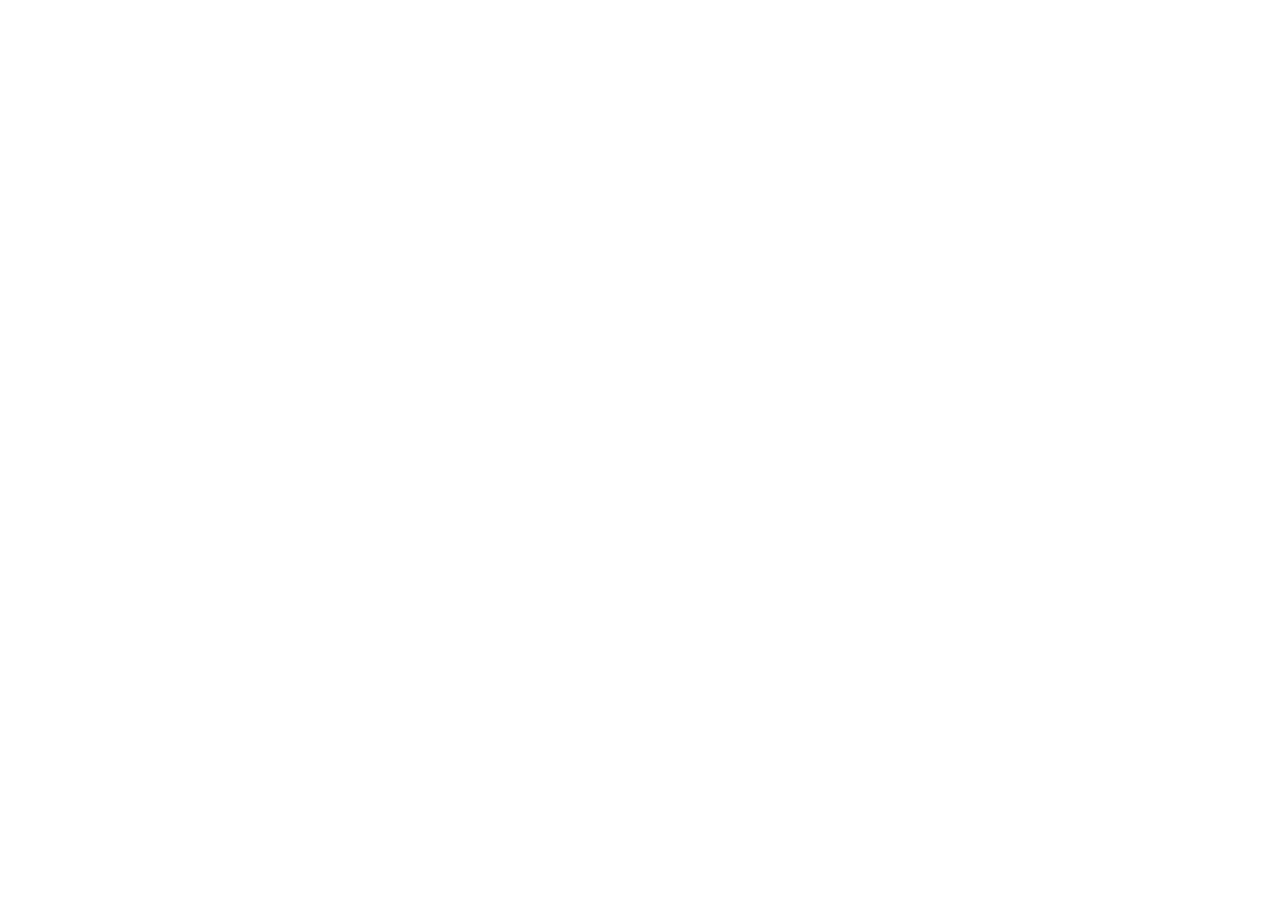
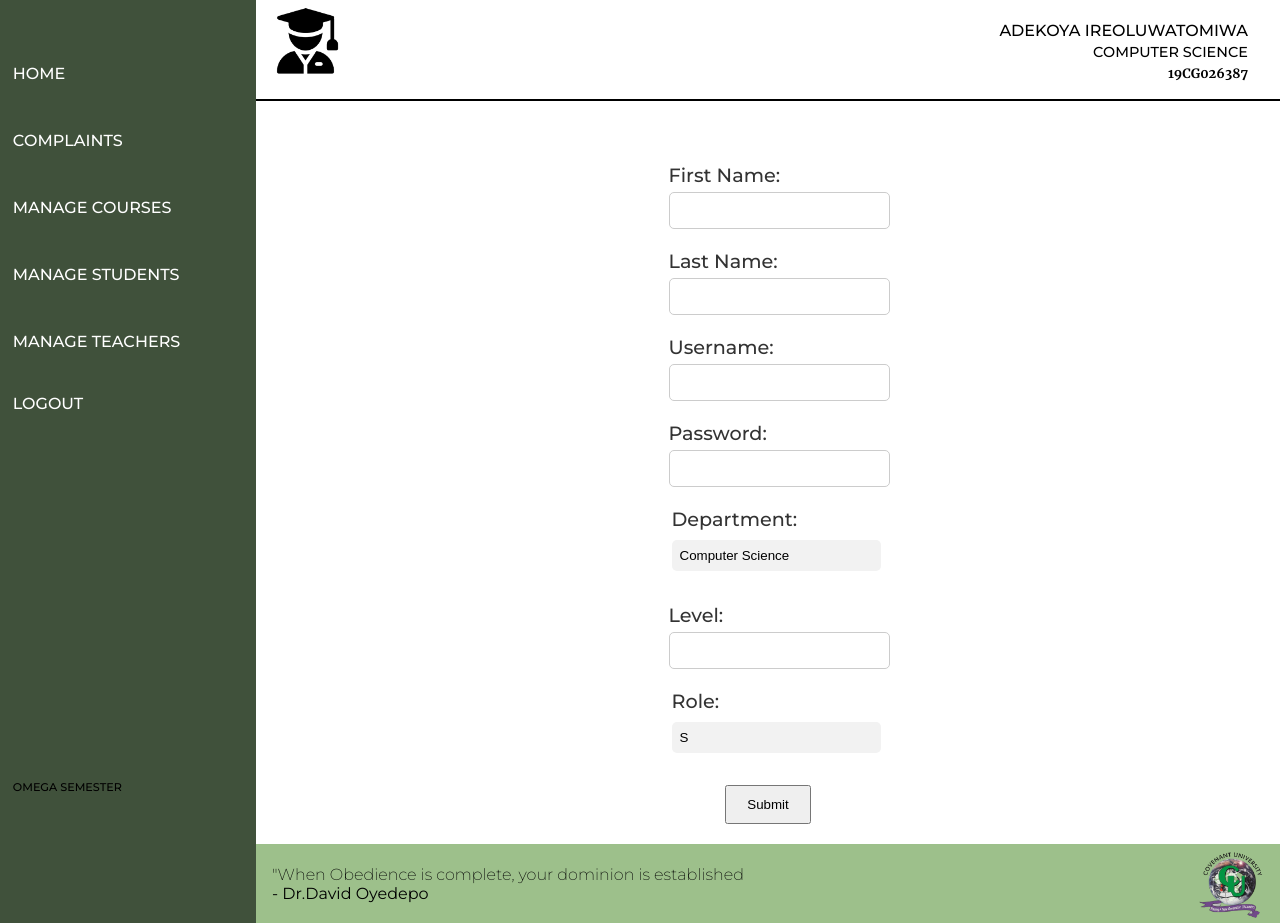
Before and after one commit to koyaboy/Student-Attendance-System-RFID, a React (Create React App) app in the folder frontend/: page /admin/addstudent in a window 1280 px wide. Before the commit this address had no page. Before the commit the page ends 800 px from the top, so only its background shows below. Built offline with nearby package versions, Linux system fonts and the light colour scheme; sample sign-in values are in the browser's storage.

Commit message:
Create New Users
App now has the ability to create new users and update the database

```diff
--- a/frontend/src/App.jsx
+++ b/frontend/src/App.jsx
@@ -25,7 +25,9 @@ import Complaints from "./pages/Admin/Complaints"
 import ManageCourses from "./pages/Admin/ManageCourses"
 import ManageStudents from "./pages/Admin/ManageStudents"
 import ManageTeachers from "./pages/Admin/ManageTeachers"
-
+import AddCourse from "./pages/Admin/AddCourse"
+import AddStudent from "./pages/Admin/AddStudent"
+import AddTeacher from "./pages/Admin/AddTeacher"
 
 function App() {
   const { user } = useAuthContext();
@@ -76,6 +78,10 @@ function App() {
             <Route path="/admin/managecourses" element={<ManageCourses />} />
             <Route path="/admin/managestudents" element={<ManageStudents />} />
             <Route path="/admin/manageteachers" element={<ManageTeachers />} />
+            <Route path="/admin/addcourse" element={<AddCourse />} />
+            <Route path="/admin/addstudent" element={<AddStudent />} />
+            <Route path="/admin/addteacher" element={<AddTeacher />} />
+
           </Route>
         ) : (
           <Route path="*" element={<Navigate to="/login" replace />} />
--- a/frontend/src/pages/Admin/AddCourse.jsx
+++ b/frontend/src/pages/Admin/AddCourse.jsx
@@ -2,7 +2,7 @@ import React from "react";
 import { useState } from "react";
 import axios from "axios"
 import { useAuthContext } from "../../hooks/useAuthContext"
-
+import "../../styles/Admin/AddCourse.css"
 export default function ManageCourses() {
 
     const [department, setDepartment] = useState("Computer Science")
@@ -48,54 +48,69 @@ export default function ManageCourses() {
     }
 
     return (
-        <div className="">
+        <div className="add-courses-wrapper">
             <form onSubmit={handleSubmit}>
-                <div className="message">
-                    {success && <div>Course Successfully Created</div>}
-                    {error && <div>All fields must be completed !!!</div>}
+                <div className="add-courses-message">
+                    {success && <div className="add-courses-success">Course Successfully Created</div>}
+                    {error && <div className="add-courses-error">All fields must be completed !!!</div>}
                 </div>
 
-                <label>Department</label>
+                <div className="add-courses-group">
+                    <label className="add-courses-label">Department:</label>
                     <input
                         type="text"
                         name="department"
                         value={department}
+                        className="add-courses-input"
+                        onChange={e => setDepartment(e.target.value)}
                     />
+                </div>
 
-                <label>Course Title</label>
+                <div className="add-courses-group">
+                    <label className="add-courses-label">Course Title:</label>
                     <input
                         type="text"
                         name="title"
-                    onChange={(e) => setTitle(e.target.value)}
                         value={title}
+                        className="add-courses-input"
+                        onChange={e => setTitle(e.target.value)}
                     />
+                </div>
 
-                <label>Course Code</label>
+                <div className="add-courses-group">
+                    <label className="add-courses-label">Course Code:</label>
                     <input
                         type="text"
                         name="code"
-                    onChange={(e) => setCode(e.target.value)}
                         value={code}
+                        className="add-courses-input"
+                        onChange={e => setCode(e.target.value)}
+                    />
+                </div>
 
-                />
-
-                <label>Course Description</label>
+                <div className="add-courses-group">
+                    <label className="add-courses-label">Course Description:</label>
                     <input
                         type="text"
                         name="description"
-                    onChange={(e) => setDescription(e.target.value)}
                         value={description}
+                        className="add-courses-input"
+                        onChange={e => setDescription(e.target.value)}
                     />
+                </div>
 
-                <label>Course Instructor</label>
+                <div className="add-courses-group">
+                    <label className="add-courses-label">Course Instructor:</label>
                     <input
                         type="text"
                         name="instructor"
-                    onChange={(e) => setInstructor(e.target.value)}
                         value={instructor}
+                        className="add-courses-input"
+                        onChange={e => setInstructor(e.target.value)}
                     />
+                </div>
 
-                <button>Submit</button>
+                <button className="add-courses-submit">Submit</button>
             </form>
         </div>
     )
--- a/frontend/src/pages/Admin/AddStudent.jsx
+++ b/frontend/src/pages/Admin/AddStudent.jsx
@@ -1,5 +1,8 @@
 import React from "react";
 import { useState } from "react"
+import "../../styles/Admin/AddStudent.css"
+import axios from "axios";
+import { useAuthContext } from "../../hooks/useAuthContext"
 
 export default function ManageStudents() {
 
@@ -7,63 +10,134 @@ export default function ManageStudents() {
     const [lastname, setLastName] = useState("")
     const [username, setUserName] = useState("")
     const [password, setPassword] = useState("")
+    const [level, setLevel] = useState("")
     const [department, setDepartment] = useState("Computer Science")
     const [role, setRole] = useState("S")
 
+    const [success, setSuccess] = useState(false)
+    const [error, setError] = useState(false)
+
+    const { user } = useAuthContext()
+
+    function handleSubmit(e) {
+        e.preventDefault()
+
+        axios.post("http://localhost:4000/admin/addStudent", {
+            firstname,
+            lastname,
+            username,
+            password,
+            level,
+            department,
+            role
+        }, {
+            headers: {
+                Authorization: `Bearer ${user.token}`
+            }
+        })
+            .then(res => {
+                setFirstName("")
+                setLastName("")
+                setUserName("")
+                setPassword("")
+                setLevel("")
+                setSuccess(true)
+                setError(false)
+                console.log(res)
+            })
+            .catch(err => {
+                setError(true)
+                setSuccess(false)
+                console.log(err)
+            })
+    }
     return (
-        <>
-            <h2>Manage Students</h2>
-
-            <form>
-                <label>First Name:</label>
+        <div className="add-student">
+            <div className="add-student-message">
+                {success && <div className="add-student-success">Student Successfully Created</div>}
+                {error && <div className="add-student-error">All fields must be completed !!!</div>}
+            </div>
+            <form onSubmit={handleSubmit}>
+                <div className="add-student-group">
+                    <label className="add-student-label">First Name:</label>
                     <input
                         type="text"
                         name="firstname"
+                        value={firstname}
                         onChange={(e) => setFirstName(e.target.value)}
+                        className="add-student-input"
                     />
+                </div>
 
-
-                <label>Last Name:</label>
+                <div className="add-student-group">
+                    <label className="add-student-label">Last Name:</label>
                     <input
                         type="text"
                         name="lastname"
+                        value={lastname}
                         onChange={(e) => setLastName(e.target.value)}
+                        className="add-student-input"
                     />
+                </div>
 
-                <label>Username:</label>
+                <div className="add-student-group">
+                    <label className="add-student-label">Username:</label>
                     <input
                         type="text"
                         name="username"
+                        value={username}
                         onChange={(e) => setUserName(e.target.value)}
+                        className="add-student-input"
                     />
+                </div>
 
+                <div className="add-student-group">
+                    <label className="add-student-label">Password:</label>
+                    <input
+                        type="password"
+                        name="password"
+                        value={password}
+                        onChange={(e) => setPassword(e.target.value)}
+                        className="add-student-input"
+                    />
+                </div>
 
-                <label>Password:</label>
-                <input
-                    type="text"
-                    name="password"
-                    onChange={(e) => setPassword(e.target.value)}
-
-                />
-
-
-                <label>Department:</label>
+                <div className="add-student-group">
+                    <label className="add-student-label">Department:</label>
                     <input
                         type="text"
                         name="department"
                         value={department}
+                        className="add-student-input"
+                        readOnly
                     />
+                </div>
 
-                <label>Role:</label>
+                <div className="add-student-group">
+                    <label className="add-student-label">Level:</label>
+                    <input
+                        type="text"
+                        name="level"
+                        value={level}
+                        className="add-student-input"
+                        onChange={(e) => setLevel(e.target.value)}
+                    />
+                </div>
+
+                <div className="add-student-group">
+                    <label className="add-student-label">Role:</label>
                     <input
                         type="text"
                         name="role"
                         value={role}
+                        className="add-student-input"
+                        readOnly
                     />
+                </div>
 
-
+                <button className="add-student-submit">Submit</button>
             </form>
-        </>
+        </div>
 
     )
 }
--- a/frontend/src/pages/Admin/AddTeacher.jsx
+++ b/frontend/src/pages/Admin/AddTeacher.jsx
@@ -1,6 +1,12 @@
 import React, { useState } from "react";
 
+import axios from "axios"
+import { useAuthContext } from "../../hooks/useAuthContext"
+import "../../styles/Admin/AddTeacher.css"
+
 export default function ManageTeachers() {
+
+    const { user } = useAuthContext()
 
     const [title, setTitle] = useState("")
     const [firstname, setFirstName] = useState("")
@@ -10,71 +16,109 @@ export default function ManageTeachers() {
     const [department, setDepartment] = useState("Computer Science")
     const [role, setRole] = useState("T")
 
+    const [success, setSuccess] = useState(false)
+    const [error, setError] = useState(false)
+
     function handleSubmit(e) {
         e.preventDefault()
+
+        axios.post("http://localhost:4000/admin/addTeacher", {
+            title, firstname, lastname, username, password, department, role
+        }, {
+            headers: {
+                Authorization: `Bearer ${user.token}`
+            }
+        })
+            .then(res => {
+                setTitle("")
+                setFirstName("")
+                setLastName("")
+                setUsername("")
+                setPassword("")
+                console.log(res)
+                setSuccess(true)
+                setError(false)
+            })
+
+            .catch(err => {
+                setError(true)
+                setSuccess(false)
+                console.log(err)
+            })
     }
     return (
         <>
-            <h2>Manage Teachers</h2>
-
+            <div className="add-teacher-message">
+                {success && <div className="add-teacher-success">Teacher Successfully Created</div>}
+                {error && <div className="add-teacher-error">All fields must be completed !!!</div>}
+            </div>
             <form onSubmit={handleSubmit}>
-                <label>Title:</label>
+                <label className="add-teacher-label">Title:</label>
                 <select
                     name="title"
+                    value={title}
+                    onChange={(e) => setTitle(e.target.value)}
+                    className="add-teacher-input"
                 >
+                    <option value="">-- Select Title --</option>
                     <option value="Prof">Prof</option>
                     <option value="Dr">Dr</option>
                     <option value="Mr">Mr</option>
                 </select>
 
-
-
-                <label>First Name:</label>
+                <label className="add-teacher-label">First Name:</label>
                 <input
                     type="text"
                     name="firstname"
+                    value={firstname}
                     onChange={(e) => setFirstName(e.target.value)}
+                    className="add-teacher-input"
                 />
 
-                <label>Last Name:</label>
+                <label className="add-teacher-label">Last Name:</label>
                 <input
                     type="text"
                     name="lastname"
+                    value={lastname}
                     onChange={(e) => setLastName(e.target.value)}
+                    className="add-teacher-input"
                 />
 
-
-                <label>Username:</label>
+                <label className="add-teacher-label">Username:</label>
                 <input
                     type="text"
                     name="username"
+                    value={username}
                     onChange={(e) => setUsername(e.target.value)}
-
+                    className="add-teacher-input"
                 />
 
-                <label>Password:</label>
+                <label className="add-teacher-label">Password:</label>
                 <input
                     type="password"
                     name="password"
+                    value={password}
                     onChange={(e) => setPassword(e.target.value)}
-
+                    className="add-teacher-input"
                 />
 
-                <label>Department:</label>
+                <label className="add-teacher-label">Department:</label>
                 <input
                     type="text"
                     name="department"
                     value={department}
+                    className="add-teacher-input"
                 />
 
-                <label>Role:</label>
+                <label className="add-teacher-label">Role:</label>
                 <input
                     type="text"
                     name="role"
                     value={role}
+                    className="add-teacher-input"
                 />
 
-                <button>Submit</button>
+                <button className="add-teacher-submit">Submit</button>
 
 
             </form>
--- a/frontend/src/pages/Admin/ManageCourses.jsx
+++ b/frontend/src/pages/Admin/ManageCourses.jsx
@@ -1,6 +1,7 @@
 import React, { useEffect } from "react";
 import { useState } from "react";
 import axios from "axios";
+import { Link } from "react-router-dom"
 import { useAuthContext } from "../../hooks/useAuthContext"
 import "../../styles/Admin/ManageCourses.css"
 export default function ManageCourses() {
@@ -29,7 +30,7 @@ export default function ManageCourses() {
                 <option value="Computer Science">Computer Science</option>
             </select>
 
-            <button className="add-course-button">Add Course</button>
+            <Link to="/admin/addcourse"><button className="add-course-button">Add Course</button></Link>
             <table className="manage-courses-table">
                 <thead>
                     <tr>
--- a/frontend/src/pages/Admin/ManageStudents.jsx
+++ b/frontend/src/pages/Admin/ManageStudents.jsx
@@ -1,6 +1,7 @@
 import React from "react";
 import { useState, useEffect } from "react"
 import axios from "axios"
+import { Link } from "react-router-dom"
 import { useAuthContext } from "../../hooks/useAuthContext"
 import "../../styles/Admin/ManageStudents.css"
 
@@ -28,7 +29,7 @@ export default function ManageStudents() {
                 <option>Computer Science</option>
             </select>
 
-            <button className="add-student-button">Add Student</button>
+            <Link to="/admin/addstudent"><button className="add-student-button">Add Student</button></Link>
             <table className="manage-students-table">
                 <thead>
                     <tr>
--- a/frontend/src/pages/Admin/ManageTeachers.jsx
+++ b/frontend/src/pages/Admin/ManageTeachers.jsx
@@ -2,6 +2,7 @@ import React from "react";
 import { useState, useEffect } from "react"
 import { useAuthContext } from "../../hooks/useAuthContext";
 import axios from "axios"
+import { Link } from "react-router-dom"
 import "../../styles/Admin/ManageTeachers.css"
 
 export default function ManageTeachers() {
@@ -28,7 +29,7 @@ export default function ManageTeachers() {
             <select className="manage-students-select">
                 <option>Computer Science</option>
             </select>
-            <button className="add-teacher-button">Add Teacher</button>
+            <Link to="/admin/addteacher"><button className="add-teacher-button">Add Teacher</button></Link>
             <table className="manage-teachers-table">
                 <thead>
                     <tr>
--- /dev/null
+++ b/frontend/src/styles/Admin/AddCourse.css
@@ -0,0 +1,40 @@
+.add-courses-wrapper {
+    width: 400px;
+    margin: 0 auto;
+    padding: 20px;
+}
+
+.add-courses-group {
+    margin-bottom: 20px;
+}
+
+.add-courses-label {
+    font-weight: normal;
+    display: block;
+    margin-bottom: 5px;
+    color: #333;
+}
+
+.add-courses-input {
+    width: 100%;
+    padding: 10px;
+    border: 1px solid #ccc;
+    border-radius: 5px;
+}
+
+.add-courses-message {
+    margin-bottom: 10px;
+}
+
+.add-courses-success {
+    color: green;
+}
+
+.add-courses-error {
+    color: red;
+}
+
+.add-courses-submit {
+    padding: 10px 20px;
+
+}
--- /dev/null
+++ b/frontend/src/styles/Admin/AddStudent.css
@@ -0,0 +1,49 @@
+.add-student {
+    width: 400px;
+    margin: 0 auto;
+    padding: 20px;
+}
+
+.add-student-group {
+    margin-bottom: 20px;
+}
+
+.add-student-label {
+    font-weight: normal;
+    display: block;
+    margin-bottom: 5px;
+    color: #333;
+}
+
+.add-student-input {
+    width: 100%;
+    padding: 10px;
+    border: 1px solid #ccc;
+    border-radius: 5px;
+}
+
+.add-student-message {
+    margin-bottom: 10px;
+    text-align: center;
+}
+
+.add-student-success {
+    color: green;
+}
+
+.add-student-error {
+    color: red;
+}
+
+.add-student-submit {
+    padding: 10px 20px;
+}
+
+.add-student-input[readonly] {
+    /* Styles for read-only text fields */
+    border: none;
+    background-color: #f2f2f2;
+    padding: 8px;
+    margin-top: 4px;
+    margin-bottom: 12px;
+}
--- /dev/null
+++ b/frontend/src/styles/Admin/AddTeacher.css
@@ -0,0 +1,51 @@
+.add-teacher {
+    width: 400px;
+    margin: 0 auto;
+    padding: 20px;
+}
+
+.add-teacher-group {
+    margin-bottom: 20px;
+}
+
+.add-teacher-label {
+    font-weight: normal;
+    display: block;
+    margin-bottom: 5px;
+    color: #333;
+}
+
+.add-teacher-input {
+    width: 100%;
+    padding: 10px;
+    border: 1px solid #ccc;
+    border-radius: 5px;
+}
+
+.add-teacher-message {
+    margin-bottom: 10px;
+    text-align: center;
+}
+
+.add-teacher-success {
+    color: green;
+}
+
+.add-teacher-error {
+    color: red;
+}
+
+.add-teacher-submit {
+    padding: 10px 20px;
+    margin-top: 1em;
+    margin-bottom: 1em;
+}
+
+.add-teacher-input[readonly] {
+    /* Styles for read-only text fields */
+    border: none;
+    background-color: #f2f2f2;
+    padding: 8px;
+    margin-top: 4px;
+    margin-bottom: 12px;
+}
```
Also changed, not shown: 2 other files (tests, documents, lock files or other folders). Lines whose indentation alone changed are shown as unchanged.
